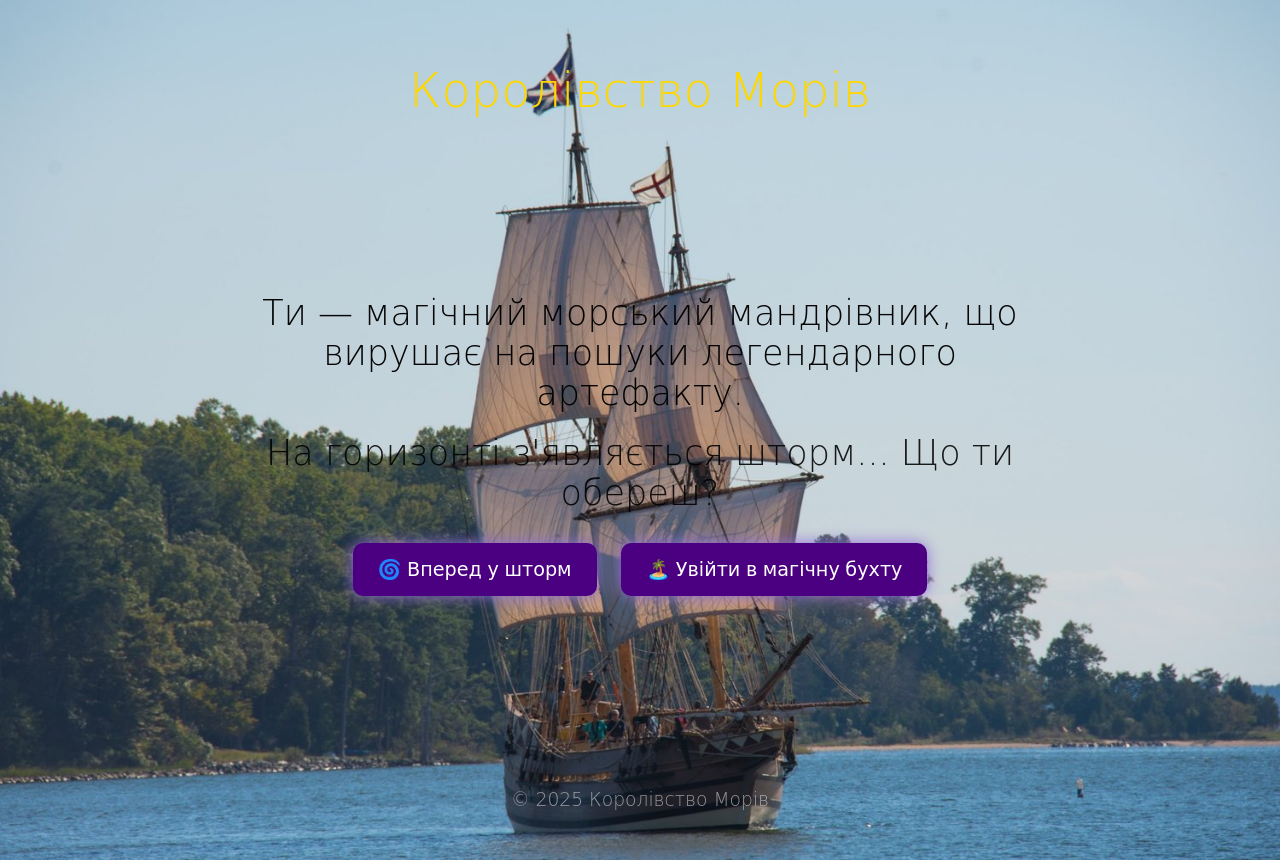
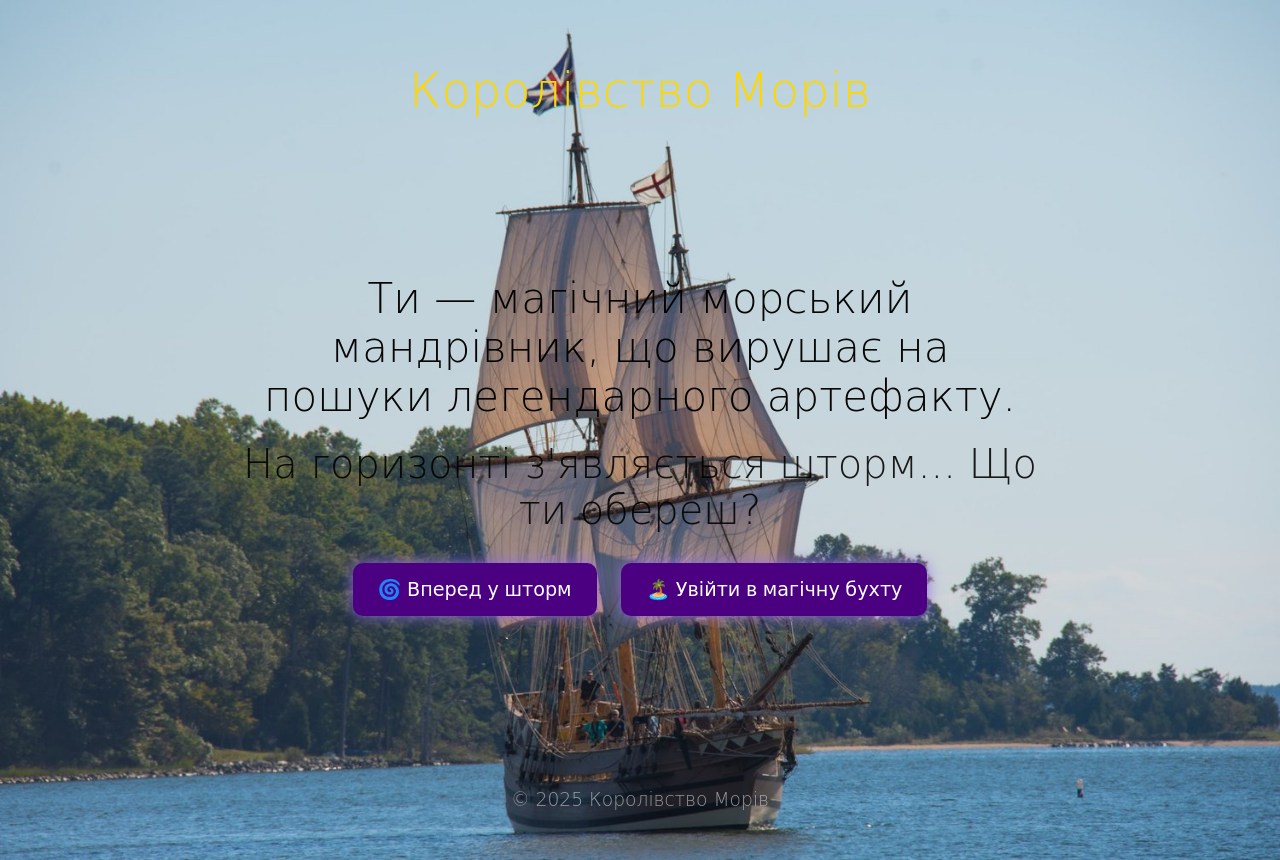
Before and after one commit to kbogdanm3/FANTASY, a plain HTML site: page index.html in a window 1280 px wide. Drawn offline with Linux system fonts and the light colour scheme; a web font is replaced by a local one.

Commit message:
Update styles.css

```diff
--- a/styles.css
+++ b/styles.css
@@ -44,7 +44,7 @@ body {
   /* Fade-in анімація */
   .fade-in {
     font-family: 'PacificoStatic', cursive;
-    font-weight: 100;
+    font-weight: 150;
     font-style: normal;
     opacity: 0;
     animation: fadeIn 5s ease forwards;
@@ -53,13 +53,13 @@ body {
   .delay {
     animation-delay: 1s;
     color: black;
-    font-size: 35px;
+    font-size: 42px;
   }
 
   .delay2 {
     animation-delay: 2s;
     color: black;
-    font-size: 35px;
+    font-size: 40px;
   }
 
   .delay3 {
```
